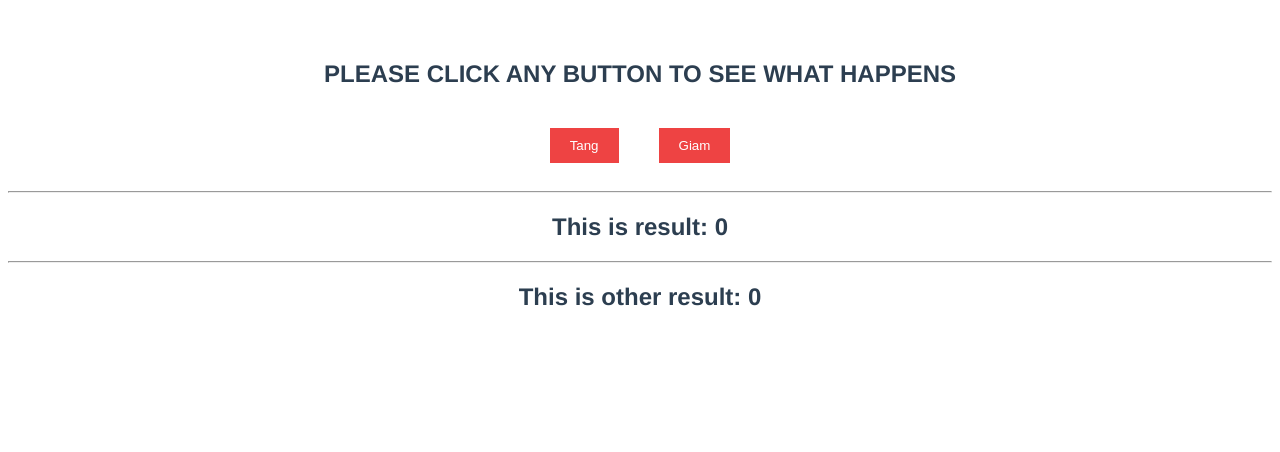
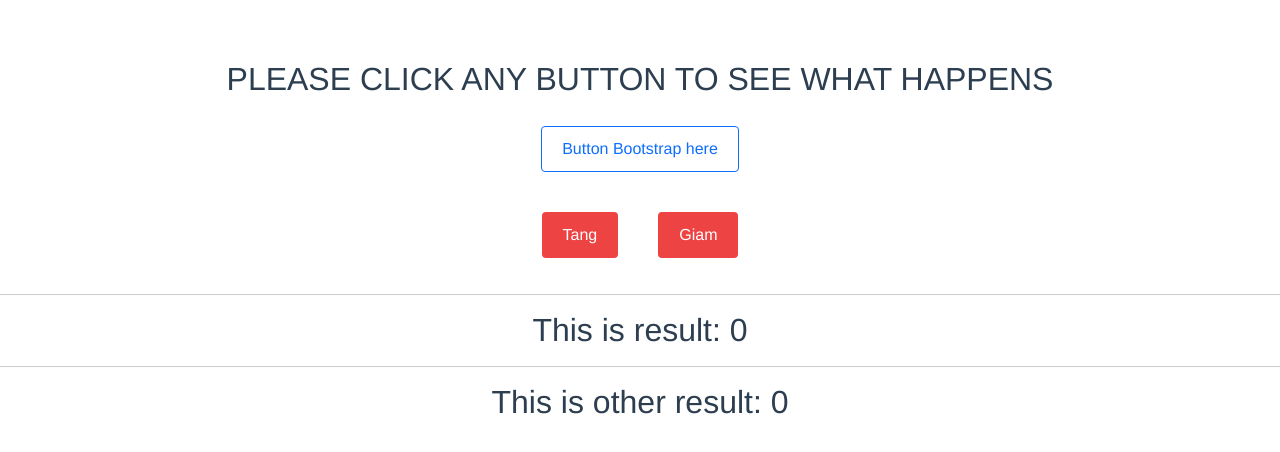
Before and after one commit to tuankiet107/vuex-demo, a Vue app: page / in a window 1280 px wide. Shown: the top 452 px of the page. Built offline with nearby package versions, Linux system fonts and the light colour scheme.

Commit message:
added bootstrap vue for web

```diff
--- a/package.json
+++ b/package.json
@@ -8,6 +8,8 @@
     "lint": "vue-cli-service lint"
   },
   "dependencies": {
+    "bootstrap": "^5.0.2",
+    "bootstrap-vue": "^2.21.2",
     "core-js": "^3.6.5",
     "vue": "^2.6.11",
     "vue-router": "^3.5.2",
--- a/src/components/Counter.vue
+++ b/src/components/Counter.vue
@@ -2,6 +2,9 @@
   <div class="hello">
     <div class="title">
       <h2>Please click any button to see what happens</h2>
+    </div>
+    <div class="test-bootstrap">
+      <b-button variant="outline-primary">Button Bootstrap here</b-button>
     </div>
     <button class="btn btn-incre" @click="callIncrementMutation">Tang</button>
     <button class="btn btn-decre" @click="tryAsync">Giam</button>
@@ -35,13 +38,13 @@ export default {
     cursor: pointer;
     padding: $paddingBtn;
     margin: 20px;
-    border: none;
-    color: #fff;
   }
   .btn-incre{
+    color: #fff;
     background-color: $backgroundBtnSuccess;
   }
   .btn-decre{
+    color: #fff;
     background-color: $backgroundBtnDanger;
   }
 }
--- a/src/main.js
+++ b/src/main.js
@@ -1,8 +1,13 @@
 import Vue from "vue";
 import App from "./App.vue";
 import { store } from "./stores/store";
+import "bootstrap/dist/css/bootstrap.min.css";
+import "bootstrap-vue/dist/bootstrap-vue.css";
+import { BootstrapVue } from "bootstrap-vue";
 
 Vue.config.productionTip = false;
+
+Vue.use(BootstrapVue);
 
 new Vue({
   render: (h) => h(App),
```
Also changed, not shown: 1 other file (tests, documents, lock files or other folders).
